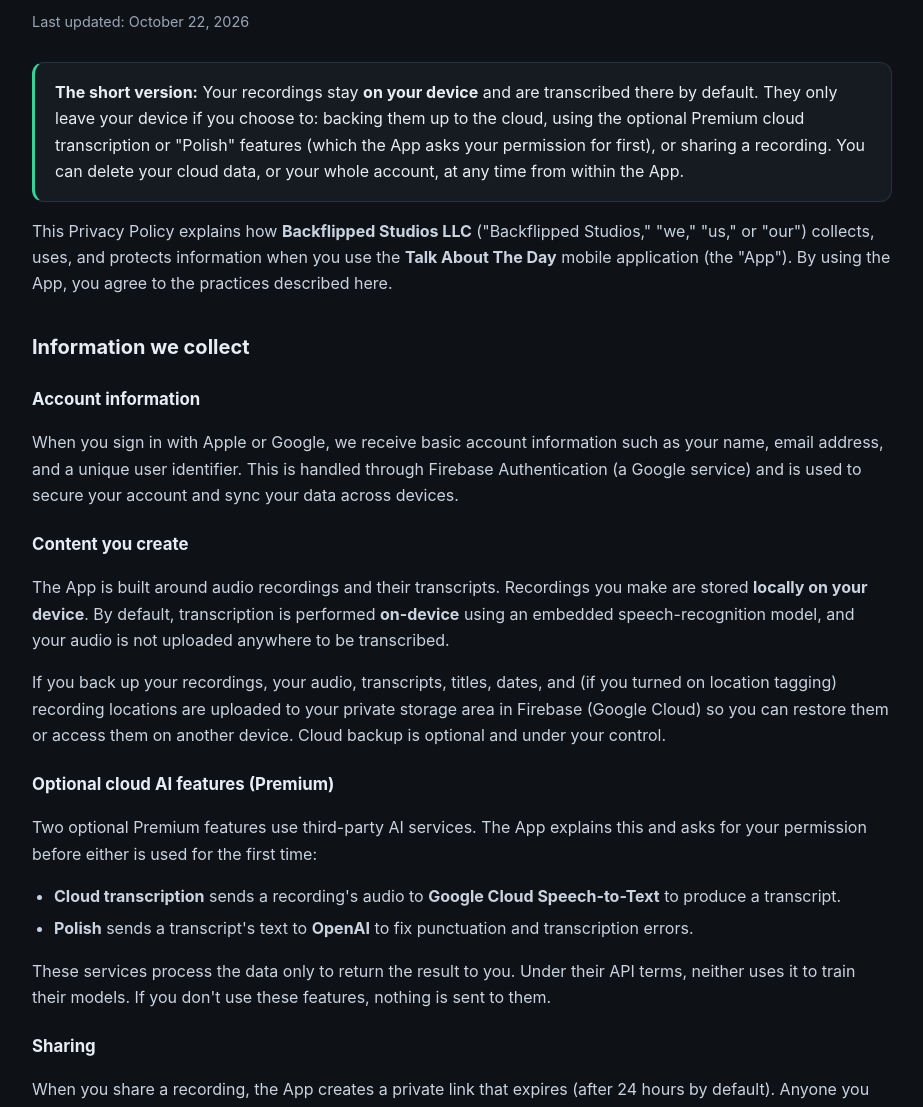
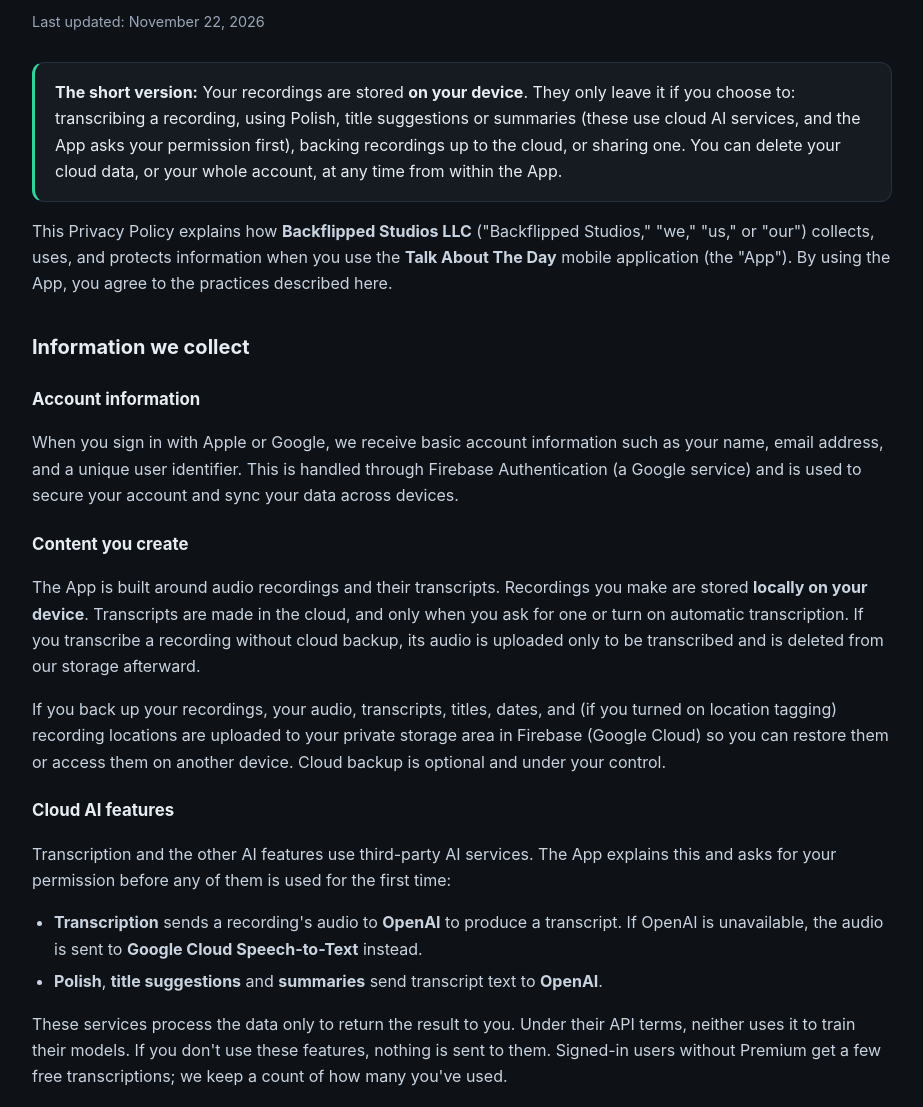
Before and after one commit to acorbin3/backflipped-studios, a plain HTML site: page talk-about-the-day/privacy.html in a window 1280 px wide. Shown: the part 192-1299 px from the top of the page, without its empty margins (178-1101 px from the left). Drawn offline with Linux system fonts and the light colour scheme.

Commit message:
Privacy policy: transcription is cloud-only now; OpenAI first, Google fallback; free-tries count

```diff
--- a/talk-about-the-day/privacy.html
+++ b/talk-about-the-day/privacy.html
@@ -20,10 +20,10 @@
     <article class="doc">
       <span class="eyebrow">Talk About The Day</span>
       <h1>Privacy Policy</h1>
-      <p class="updated">Last updated: October 22, 2026</p>
+      <p class="updated">Last updated: November 22, 2026</p>
 
       <div class="tldr">
-        <strong>The short version:</strong> Your recordings stay <strong>on your device</strong> and are transcribed there by default. They only leave your device if you choose to: backing them up to the cloud, using the optional Premium cloud transcription or "Polish" features (which the App asks your permission for first), or sharing a recording. You can delete your cloud data, or your whole account, at any time from within the App.
+        <strong>The short version:</strong> Your recordings are stored <strong>on your device</strong>. They only leave it if you choose to: transcribing a recording, using Polish, title suggestions or summaries (these use cloud AI services, and the App asks your permission first), backing recordings up to the cloud, or sharing one. You can delete your cloud data, or your whole account, at any time from within the App.
       </div>
 
       <p>This Privacy Policy explains how <strong>Backflipped Studios LLC</strong> ("Backflipped Studios," "we," "us," or "our") collects, uses, and protects information when you use the <strong>Talk About The Day</strong> mobile application (the "App"). By using the App, you agree to the practices described here.</p>
@@ -34,16 +34,16 @@
       <p>When you sign in with Apple or Google, we receive basic account information such as your name, email address, and a unique user identifier. This is handled through Firebase Authentication (a Google service) and is used to secure your account and sync your data across devices.</p>
 
       <h3>Content you create</h3>
-      <p>The App is built around audio recordings and their transcripts. Recordings you make are stored <strong>locally on your device</strong>. By default, transcription is performed <strong>on-device</strong> using an embedded speech-recognition model, and your audio is not uploaded anywhere to be transcribed.</p>
+      <p>The App is built around audio recordings and their transcripts. Recordings you make are stored <strong>locally on your device</strong>. Transcripts are made in the cloud, and only when you ask for one or turn on automatic transcription. If you transcribe a recording without cloud backup, its audio is uploaded only to be transcribed and is deleted from our storage afterward.</p>
       <p>If you back up your recordings, your audio, transcripts, titles, dates, and (if you turned on location tagging) recording locations are uploaded to your private storage area in Firebase (Google Cloud) so you can restore them or access them on another device. Cloud backup is optional and under your control.</p>
 
-      <h3>Optional cloud AI features (Premium)</h3>
-      <p>Two optional Premium features use third-party AI services. The App explains this and asks for your permission before either is used for the first time:</p>
+      <h3>Cloud AI features</h3>
+      <p>Transcription and the other AI features use third-party AI services. The App explains this and asks for your permission before any of them is used for the first time:</p>
       <ul>
-        <li><strong>Cloud transcription</strong> sends a recording's audio to <strong>Google Cloud Speech-to-Text</strong> to produce a transcript.</li>
-        <li><strong>Polish</strong> sends a transcript's text to <strong>OpenAI</strong> to fix punctuation and transcription errors.</li>
+        <li><strong>Transcription</strong> sends a recording's audio to <strong>OpenAI</strong> to produce a transcript. If OpenAI is unavailable, the audio is sent to <strong>Google Cloud Speech-to-Text</strong> instead.</li>
+        <li><strong>Polish</strong>, <strong>title suggestions</strong> and <strong>summaries</strong> send transcript text to <strong>OpenAI</strong>.</li>
       </ul>
-      <p>These services process the data only to return the result to you. Under their API terms, neither uses it to train their models. If you don't use these features, nothing is sent to them.</p>
+      <p>These services process the data only to return the result to you. Under their API terms, neither uses it to train their models. If you don't use these features, nothing is sent to them. Signed-in users without Premium get a few free transcriptions; we keep a count of how many you've used.</p>
 
       <h3>Sharing</h3>
       <p>When you share a recording, the App creates a private link that expires (after 24 hours by default). Anyone you give the link to can listen to that recording until it expires.</p>
@@ -75,8 +75,8 @@
       <ul>
         <li><strong>Google Firebase</strong> (Authentication, Cloud Firestore, Cloud Storage, Analytics, Crashlytics, App Check) — account, synced content, and diagnostics.</li>
         <li><strong>Sign in with Apple and Google Sign-In</strong> — authentication.</li>
-        <li><strong>Google Cloud Speech-to-Text</strong> — optional cloud transcription (audio).</li>
-        <li><strong>OpenAI</strong> — optional transcript polishing (transcript text).</li>
+        <li><strong>OpenAI</strong> — transcription (audio), and Polish, title suggestions and summaries (transcript text).</li>
+        <li><strong>Google Cloud Speech-to-Text</strong> — transcription (audio) when OpenAI is unavailable.</li>
         <li><strong>OpenStreetMap</strong> — map images for the memory map. Your device downloads them directly, which shares your IP address with OpenStreetMap's servers, but not your recordings.</li>
         <li><strong>RevenueCat</strong> — subscription management.</li>
         <li><strong>Apple App Store / Google Play</strong> — payment processing.</li>
```
